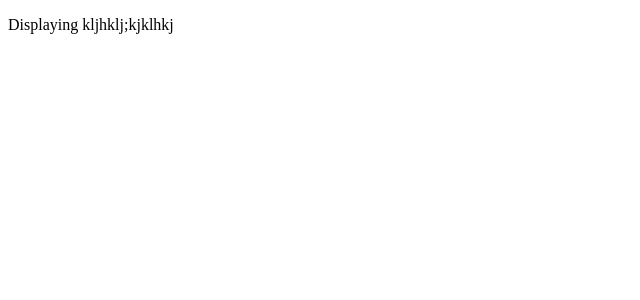
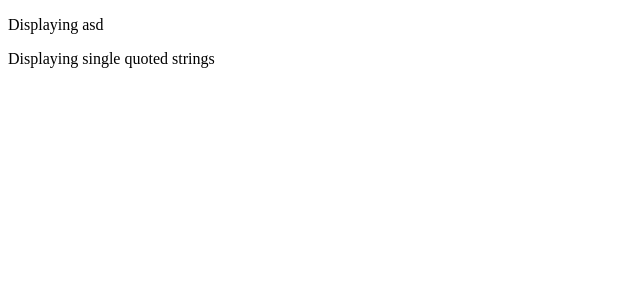
Before and after one commit to valeriydev/test, a Next.js app: page / in a window 1280 px wide. Shown: the top 300 px of the page, without its empty margins (0-640 px from the left). Built offline with nearby package versions, Linux system fonts and the light colour scheme.

Commit message:
feat: checking

```diff
--- a/components/main/MainContent.tsx
+++ b/components/main/MainContent.tsx
@@ -8,8 +8,31 @@ const MainContent = () => {
 
   return (
     <div>
-      <p>{displayInfo('kljhklj;kjklhkj')}</p>
+      <p>{displayInfo('asd')}</p>
+      <p>
+          {
+
+
+              displayInfo('single quoted strings')
+
+
+
+          }
+
+
+
+      </p>
+
+
+
+
     </div>
+
+
+
+
+
+
   );
 };
 
```
